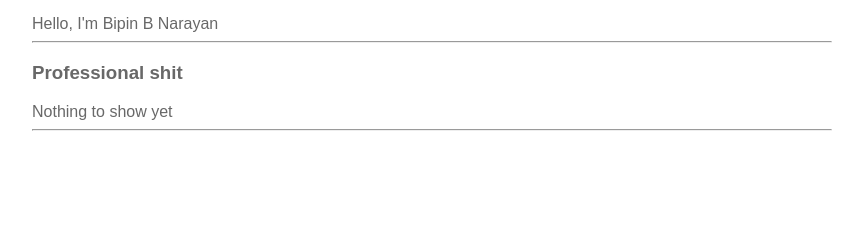
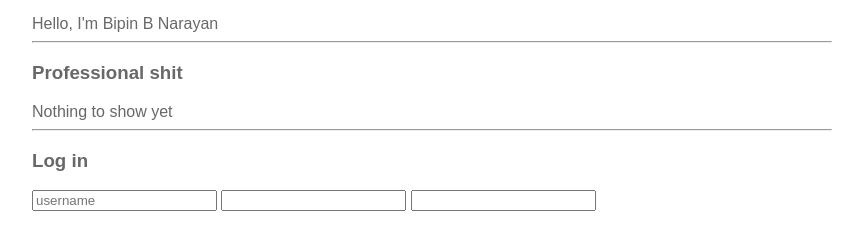
Before and after one commit to PeaceRebel/imad-2016-app, a website: page ui/index.html in a window 1280 px wide. Shown: the part 288-538 px from the top of the page, without its empty margins (198-1061 px from the left). Drawn offline with Linux system fonts and the light colour scheme.

Commit message:
[imad-console] Updates ui/index.html

```diff
--- a/ui/index.html
+++ b/ui/index.html
@@ -19,7 +19,10 @@
             </div>
             <hr/>
             <div>
-
+                <h3>Log in</h3>
+                <input type = 'text' id='username' placeholder='username'/>
+                <input type='password' id='password'/>
+                <input tpye="submit" id='submit_btn'/>
             </div>
             <div class='footer'>
             </div>
```
